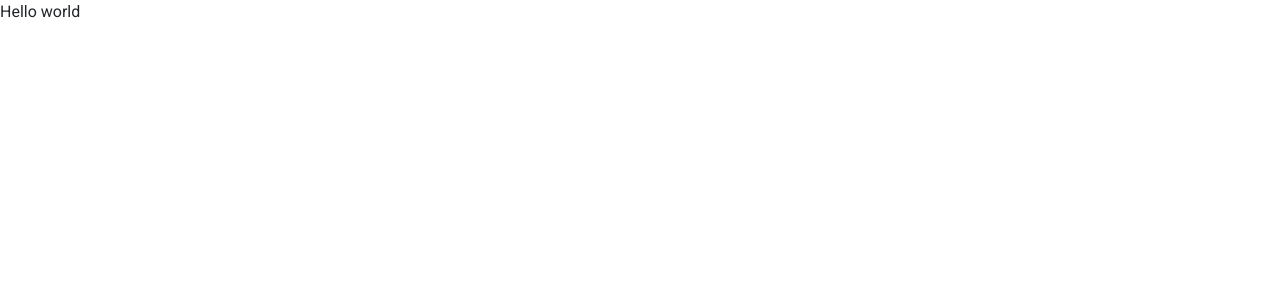
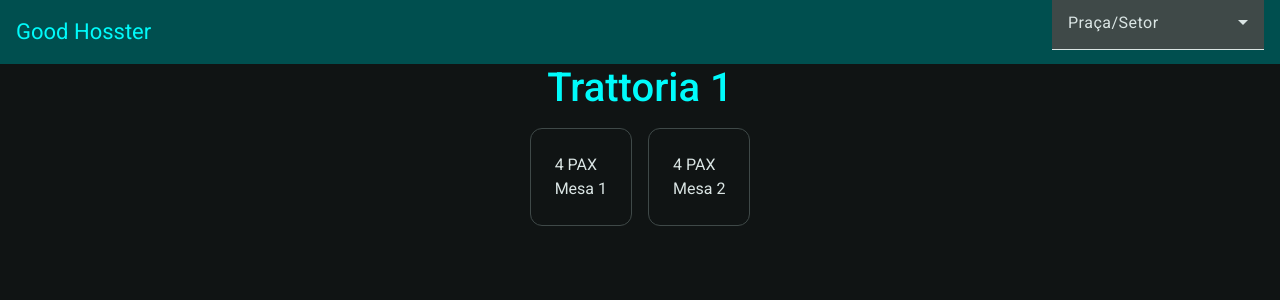
Before and after one commit to PamelaMBadermann/good-hosster, an Angular app: page / in a window 1280 px wide. Shown: the top 300 px of the page. Built offline with nearby package versions, Linux system fonts and the light colour scheme.

Commit message:
template inicial

```diff
--- a/src/app/app.component.css
+++ b/src/app/app.component.css
@@ -1,6 +1,7 @@
 .main {
     font-family: Roboto, Helvetica Neue Light, Helvetica Neue, Helvetica, Arial, Lucida Grande, sans-serif;
     background: var(--mat-sys-background);
+    color: var(--mat-sys-on-surface-variant);
     height: 100vh;
 }
 
@@ -11,11 +12,6 @@
     background: var(--mat-sys-primary-container);
 }
 
-.mat-h1 {
+.mat-h1-color {
     color: var(--mat-sys-on-primary-container);
 }
-
-.mat-card-table {
-    height: 100px;
-    width: 150px;
-}
--- a/src/app/app.component.html
+++ b/src/app/app.component.html
@@ -1 +1,32 @@
-Hello world
+<style>
+
+</style>
+
+<main class="main mat-typography">
+  <mat-toolbar class="header">
+    <h1 class="mat-h1-color h1">Good Hosster</h1>
+    <mat-form-field>
+      <mat-label>Praça/Setor</mat-label>
+      <mat-select [(ngModel)]="selectedValue">
+        <mat-option *ngFor="let option of options" [value]="option.value">
+          {{ option.viewValue }}
+        </mat-option>
+      </mat-select>
+    </mat-form-field>
+  </mat-toolbar>
+  <div cdkDropList class="d-flex flex-column justify-content-center align-items-center">
+    <h1 class="mat-h1-color h1">Trattoria 1</h1>
+    <div class="d-flex flex-row ">
+      <mat-card cdkDrag appearance="outlined" class="p-2 m-2">
+        <mat-card-content>4 PAX</mat-card-content>
+        <mat-card-content>Mesa 1</mat-card-content>
+      </mat-card>
+      <mat-card cdkDrag appearance="outlined" class="p-2 m-2">
+        <mat-card-content>4 PAX</mat-card-content>
+        <mat-card-content>Mesa 2</mat-card-content>
+      </mat-card>
+    </div>
+  </div>
+</main>
+
+<router-outlet />
--- a/src/app/app.component.ts
+++ b/src/app/app.component.ts
@@ -24,6 +24,7 @@ import { DragDropModule } from '@angular/cdk/drag-drop';
     MatOptionModule,
     MatCardModule,
     DragDropModule
+
   ],
   templateUrl: './app.component.html',
   styleUrl: './app.component.css'
```
